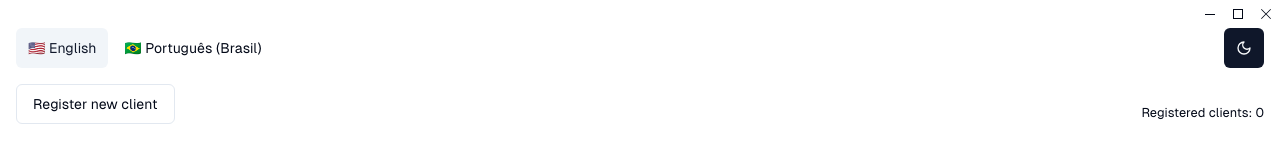
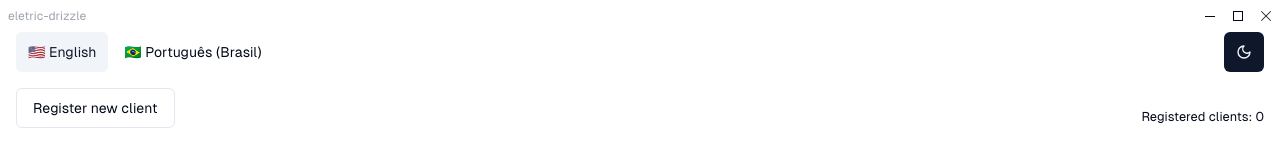
Before and after one commit to LuanRoger/electric-drizzle, a React (Vite) app: page / in a window 1280 px wide. Shown: the top 157 px of the page. Built offline with nearby package versions, Linux system fonts and the light colour scheme.

Commit message:
feat: add window title

```diff
--- a/src/components/DragWindowRegion.tsx
+++ b/src/components/DragWindowRegion.tsx
@@ -52,7 +52,11 @@ export default function DragWindowRegion({ title }: DragWindowRegionProps) {
                 </button>
             </div>
             <div className="draglayer w-full" />
-            {title && <div className="flex flex-1 items-center justify-center p-2">{title}</div>}
+            {title && (
+                <div className="flex flex-1 items-center justify-center whitespace-nowrap p-2 text-xs text-gray-400 select-none">
+                    {title}
+                </div>
+            )}
         </div>
     );
 }
--- a/src/layouts/BaseLayout.tsx
+++ b/src/layouts/BaseLayout.tsx
@@ -5,7 +5,7 @@ import { Toaster } from "@/components/ui/toaster";
 export default function BaseLayout({ children }: { children: React.ReactNode }) {
     return (
         <>
-            <DragWindowRegion />
+            <DragWindowRegion title="eletric-drizzle"/>
             <main>{children}</main>
             <Toaster/>
         </>
```
